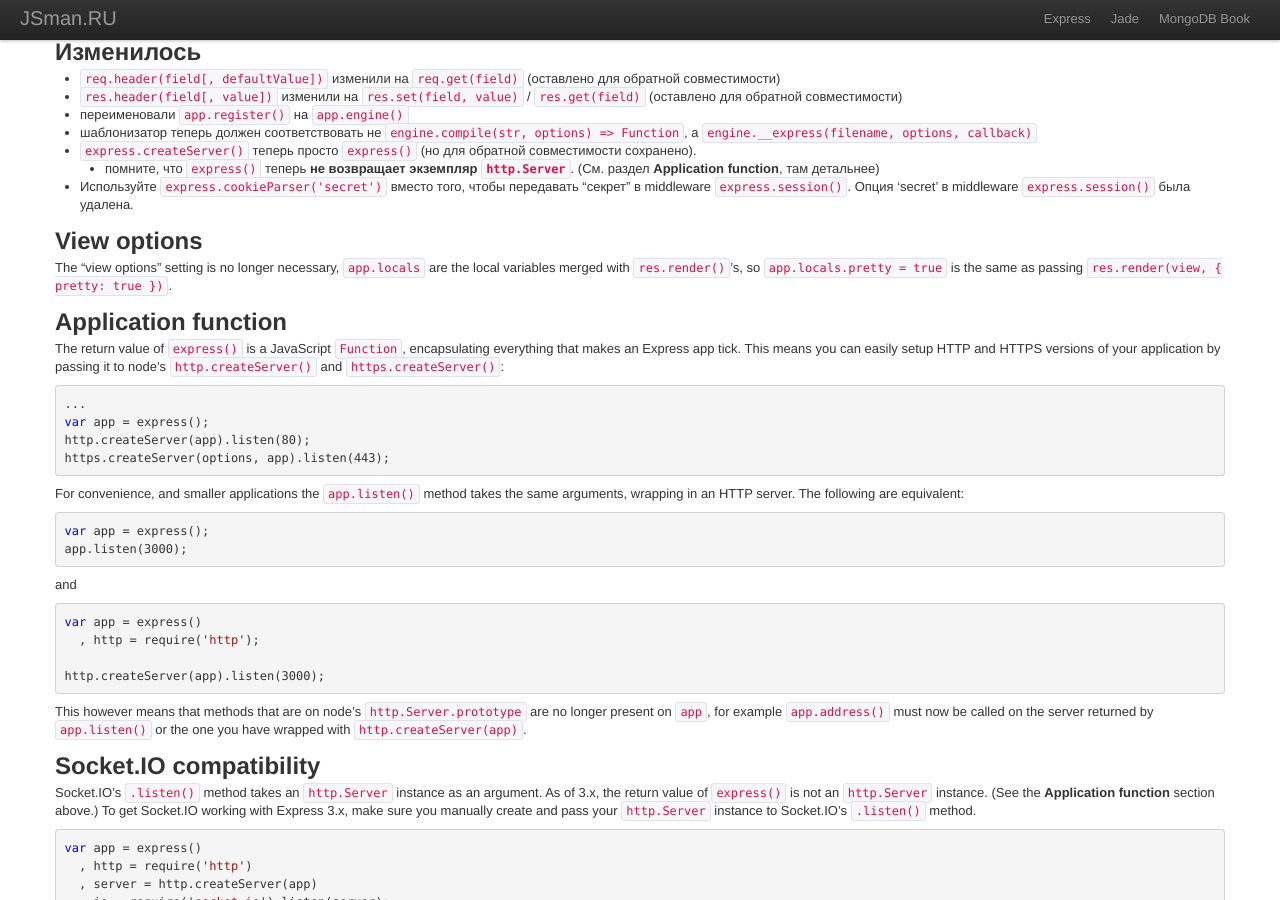
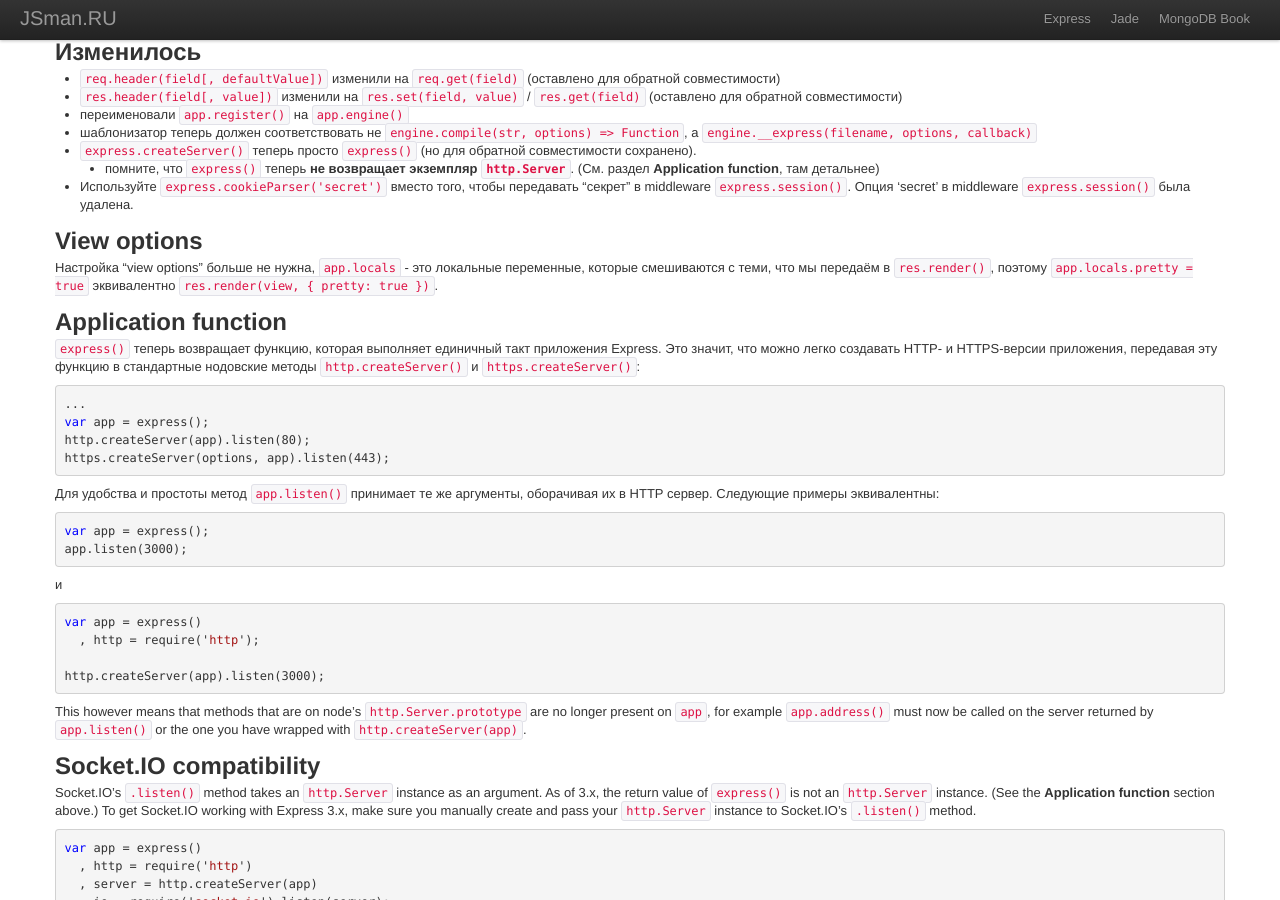
Before and after one commit to jsmarkus/jsman.ru, a Jekyll site: the page built from _posts/2012-10-17-express-2-to-3.md, in a window 1280 px wide and 900 px high, scrolled down 425 px. Built offline with Jekyll 4.4.1, drawn with Linux system fonts in a browser that asks for light colours; comment, search, counter and statistics services are not loaded.

Commit message:
Updated _posts/2012-10-17-express-2-to-3.md

````diff
--- a/_posts/2012-10-17-express-2-to-3.md
+++ b/_posts/2012-10-17-express-2-to-3.md
@@ -34,14 +34,11 @@ comments: 1
 
 ## View options
 
-  The "view options" setting is no longer necessary, `app.locals` are the local variables
-  merged with `res.render()`'s, so `app.locals.pretty = true` is the same as passing `res.render(view, { pretty: true })`.
+  Настройка "view options" больше не нужна, `app.locals` - это локальные переменные, которые смешиваются с теми, что мы передаём в `res.render()`, поэтому `app.locals.pretty = true` эквивалентно `res.render(view, { pretty: true })`.
 
 ## Application function
 
- The return value of `express()` is a JavaScript `Function`, encapsulating everything
- that makes an Express app tick. This means you can easily setup HTTP and HTTPS versions
- of your application by passing it to node's `http.createServer()` and `https.createServer()`:
+ `express()` теперь возвращает функцию, которая выполняет единичный такт приложения Express. Это значит, что можно легко создавать HTTP- и HTTPS-версии приложения, передавая эту функцию в стандартные нодовские методы `http.createServer()` и `https.createServer()`:
 
 ```js
 ...
@@ -50,15 +47,15 @@ http.createServer(app).listen(80);
 https.createServer(options, app).listen(443);
 ```
 
- For convenience, and smaller applications the `app.listen()` method takes the same arguments,
- wrapping in an HTTP server. The following are equivalent:
+ Для удобства и простоты метод `app.listen()` принимает те же аргументы,
+ оборачивая их в HTTP сервер. Следующие примеры эквивалентны:
 
 ```js
 var app = express();
 app.listen(3000);
 ```
 
-and
+и
 
 ```js
 var app = express()
````
